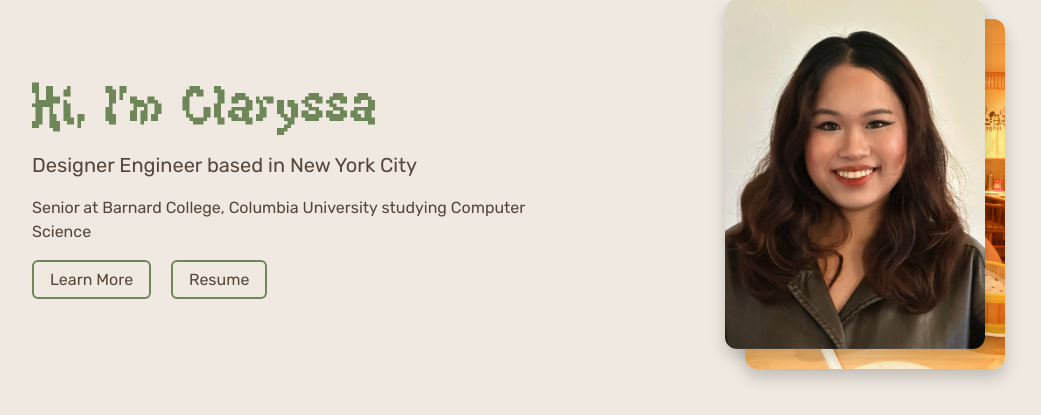
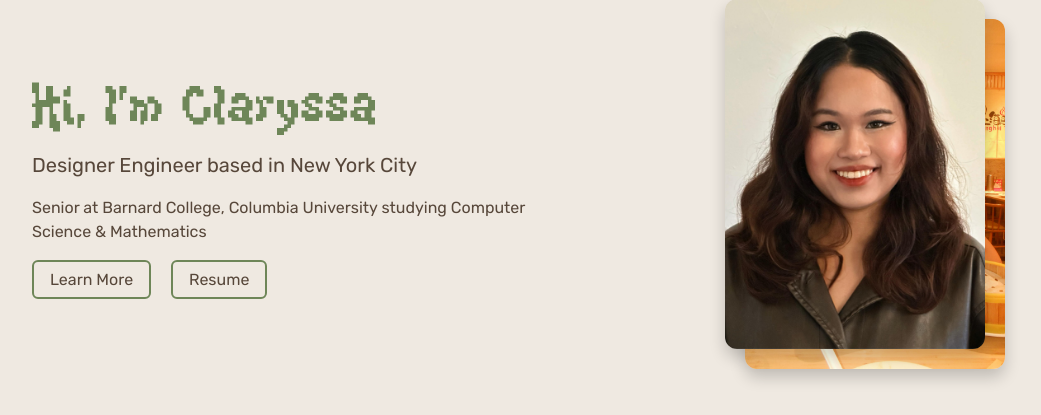
Before and after one commit to claryssayuanwie/portfolio, a Flask app: page / in a window 1280 px wide. Shown: the part 117-532 px from the top of the page, without its empty margins (50-1091 px from the left). Run offline with Flask 3, Linux system fonts and the light colour scheme.

Commit message:
update info

```diff
--- a/templates/homepage.html
+++ b/templates/homepage.html
@@ -44,7 +44,7 @@
           <div class="hero-text">
             <h1 class="display-4">Hi, I'm Claryssa</h1>
             <p class="lead">Designer Engineer based in New York City</p>
-            <p>Senior at Barnard College, Columbia University studying Computer Science</p>
+            <p>Senior at Barnard College, Columbia University studying Computer Science & Mathematics</p>
           </div>
           <div class="hero-buttons mt-4">
             <a href="#about" class="btn-outline me-3">Learn More</a>
```
